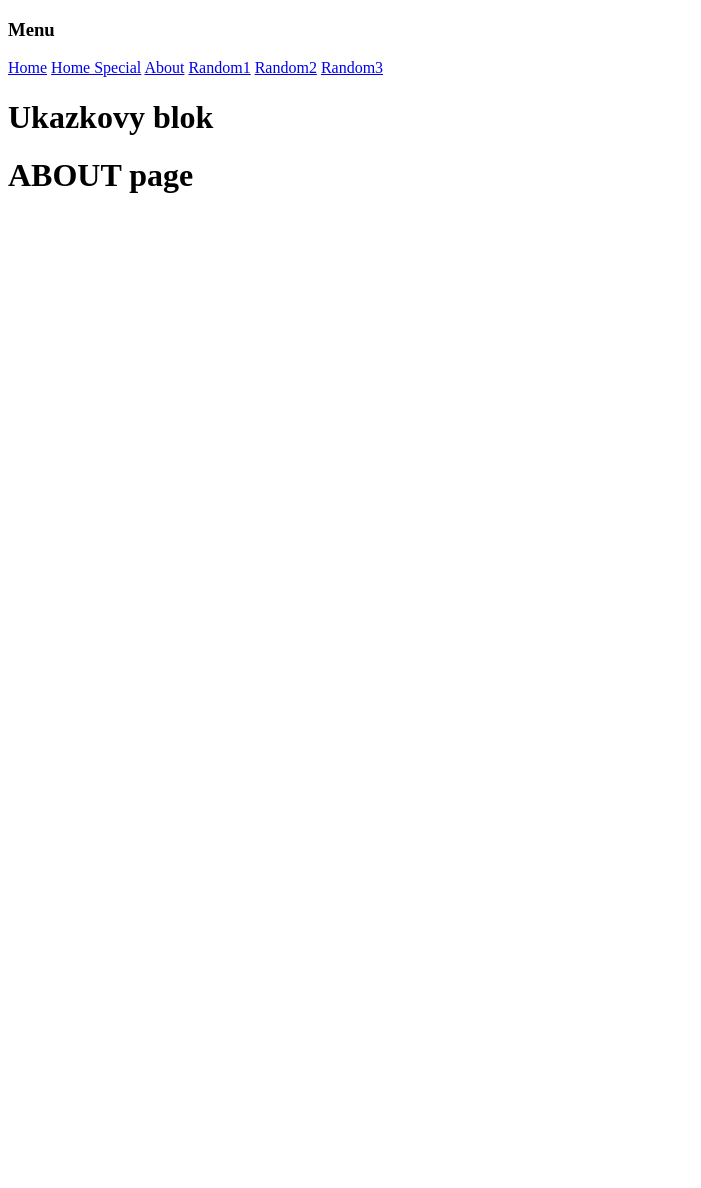
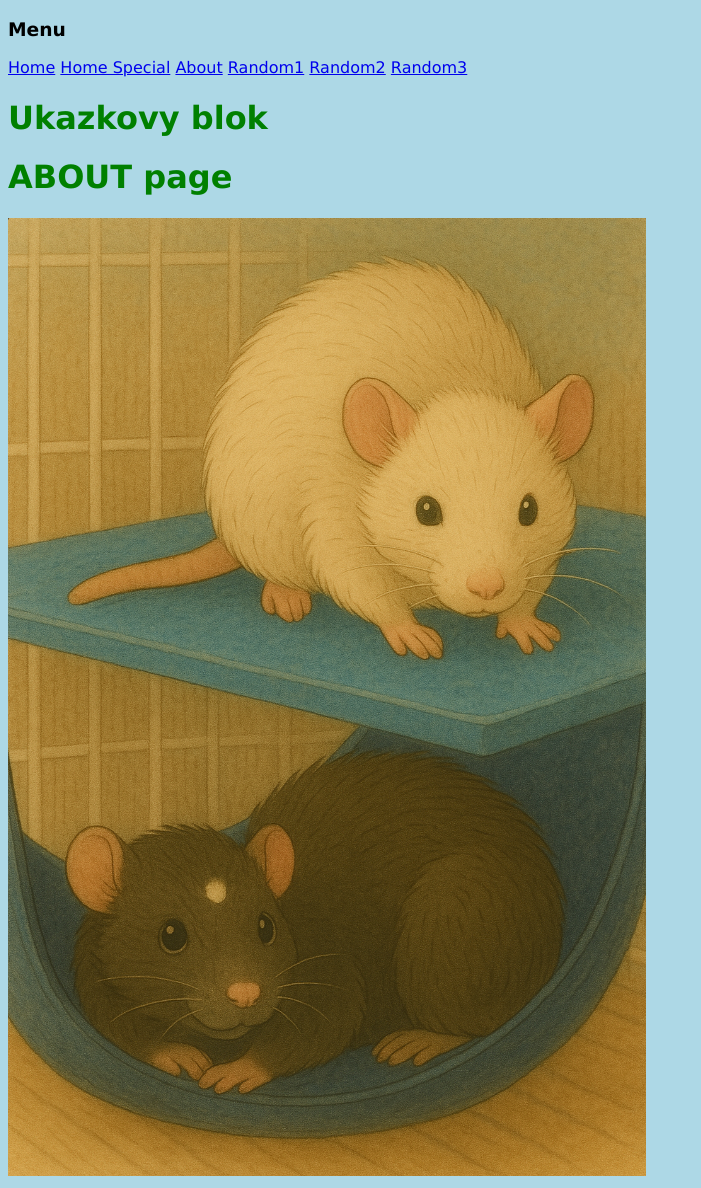
Before and after one commit to ZdenkoKrio/django-basics, a Django app: page /core/about/ in a window 1280 px wide. Shown: the whole page, without its empty margins (0-701 px from the left). Before the commit the page ends 193 px from the top, so only its background shows below. Run offline with Django 5.2, Linux system fonts and the light colour scheme.

Commit message:
static files (css, img)

```diff
--- /dev/null
+++ b/server/core/static/css/styles.css
@@ -0,0 +1,4 @@
+body {
+  background-color: lightblue;
+  font-family: verdana;
+}
--- a/server/core/templates/about.html
+++ b/server/core/templates/about.html
@@ -1,6 +1,9 @@
 {% extends 'base.html' %}
+
+{% load static %}
 
 
 {% block content %}
 <h1>ABOUT page</h1>
+<img src="{% static 'img/img.png' %}" alt="potkani"/>
 {% endblock %}
--- a/server/core/templates/base.html
+++ b/server/core/templates/base.html
@@ -1,8 +1,16 @@
+{% load static %}
+
 <!DOCTYPE html>
 <html lang="en">
 <head>
     <meta charset="UTF-8">
     <title>Title</title>
+  <style>
+    h1 {
+      color: green;
+    }
+  </style>
+  <link rel="stylesheet" href="{% static 'css/styles.css' %}">
 </head>
 <body>
 {% include 'header.html' %}
```
Also changed, not shown: server/core/static/img/img.png (added).
